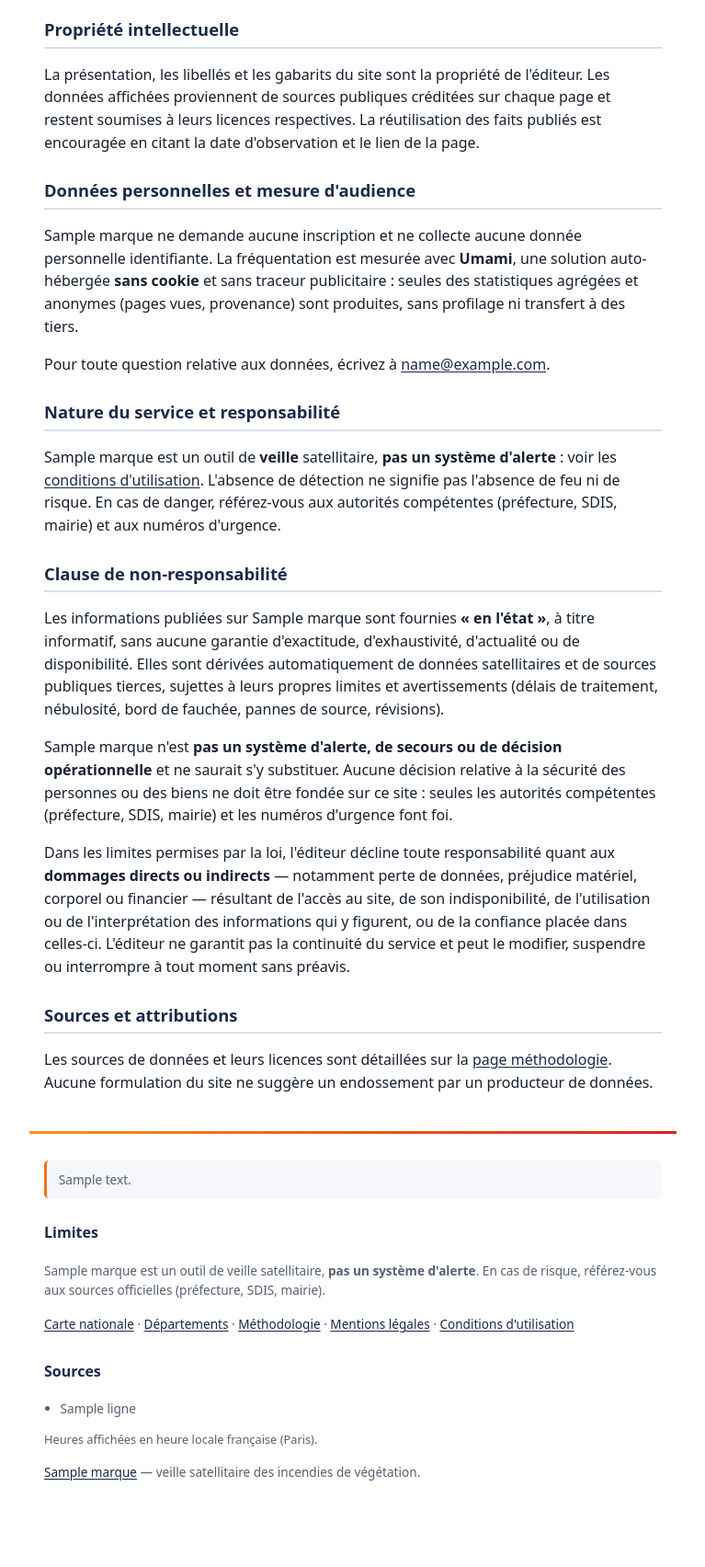
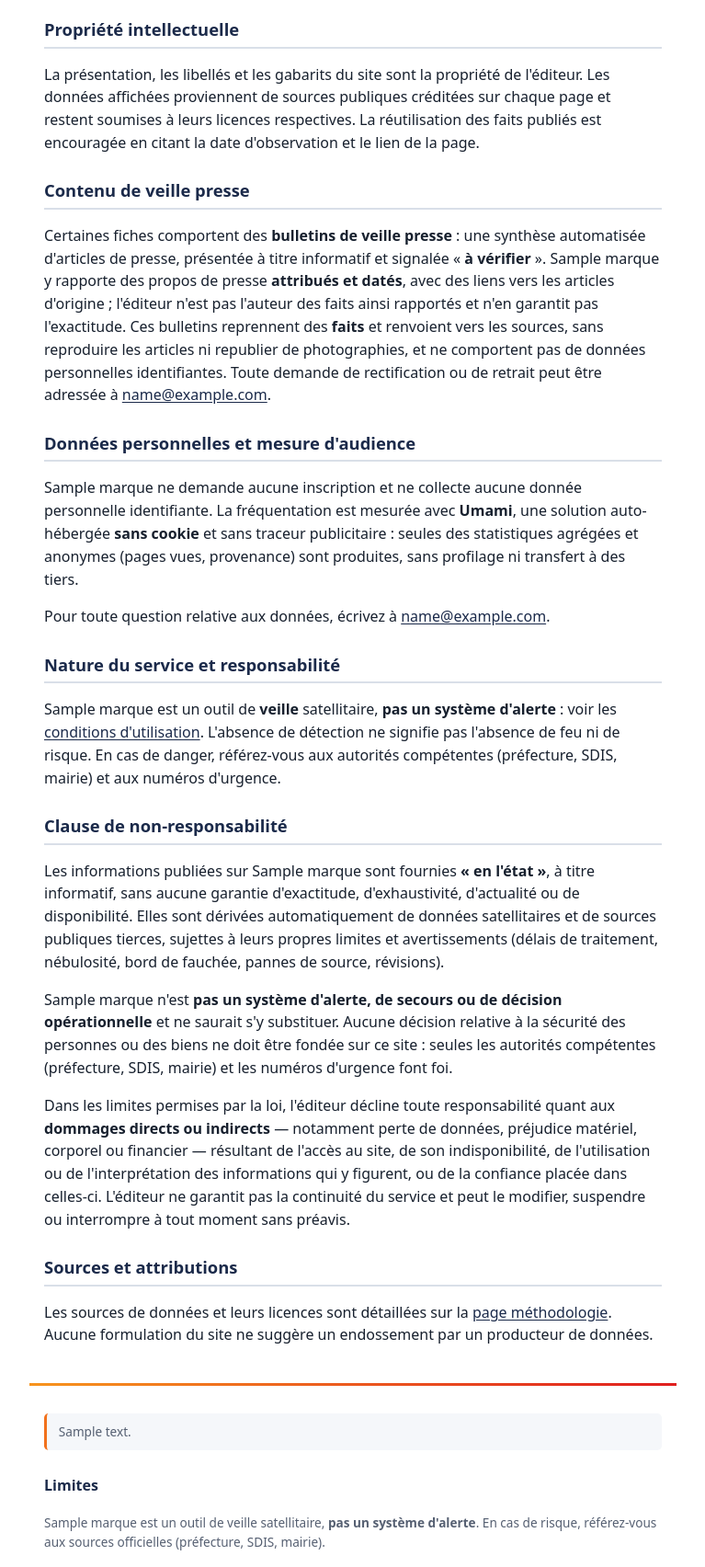
Before and after one commit to coinnovate/vigifeu, a Python web app: template templates/mentions.html.j2 in a window 1280 px wide. Shown: the part 513-2217 px from the top of the page at 92% size, without its empty margins (256-1023 px from the left). Before the commit the page ends 2123 px from the top, so only its background shows below. Run offline with Jinja, Linux system fonts and the light colour scheme; the template is opened without the code that fills it: most values are stand-ins (such as "Sample title", 1, 10 or a date in 2020).

Commit message:
docs: veille presse sur les pages méthodologie et mentions légales (Spec 09)
Méthodologie : source « veille presse » listée + section dédiée (lignée
distincte du satellite, datée/attribuée/« à vérifier », règle des ≥2
sources, faits + liens sans reproduction).
Mentions légales : section « Contenu de veille presse » (propos de presse
attribués/datés, éditeur non auteur des faits, faits + liens sans
reproduction ni photos, pas de données personnelles, contact rectification).

Co-Authored-By: Claude Opus 4.8 <noreply@anthropic.com>

```diff
--- a/templates/mentions.html.j2
+++ b/templates/mentions.html.j2
@@ -24,6 +24,18 @@ Contact : <a href="mailto:{{ legal.editeur_email }}">{{ legal.editeur_email }}</
 Les données affichées proviennent de sources publiques créditées sur chaque page et
 restent soumises à leurs licences respectives. La réutilisation des faits publiés est
 encouragée en citant la date d'observation et le lien de la page.</p>
+</section>
+
+<section>
+<h2>Contenu de veille presse</h2>
+<p>Certaines fiches comportent des <strong>bulletins de veille presse</strong> : une synthèse
+automatisée d'articles de presse, présentée à titre informatif et signalée « <strong>à vérifier</strong> ».
+{{ marque }} y rapporte des propos de presse <strong>attribués et datés</strong>, avec des liens vers les
+articles d'origine ; l'éditeur n'est pas l'auteur des faits ainsi rapportés et n'en garantit pas
+l'exactitude. Ces bulletins reprennent des <strong>faits</strong> et renvoient vers les sources, sans
+reproduire les articles ni republier de photographies, et ne comportent pas de données personnelles
+identifiantes. Toute demande de rectification ou de retrait peut être adressée à
+<a href="mailto:{{ legal.editeur_email }}">{{ legal.editeur_email }}</a>.</p>
 </section>
 
 <section>
```
Also changed, not shown: templates/methodologie.html.j2 (+15 -0 lines).
